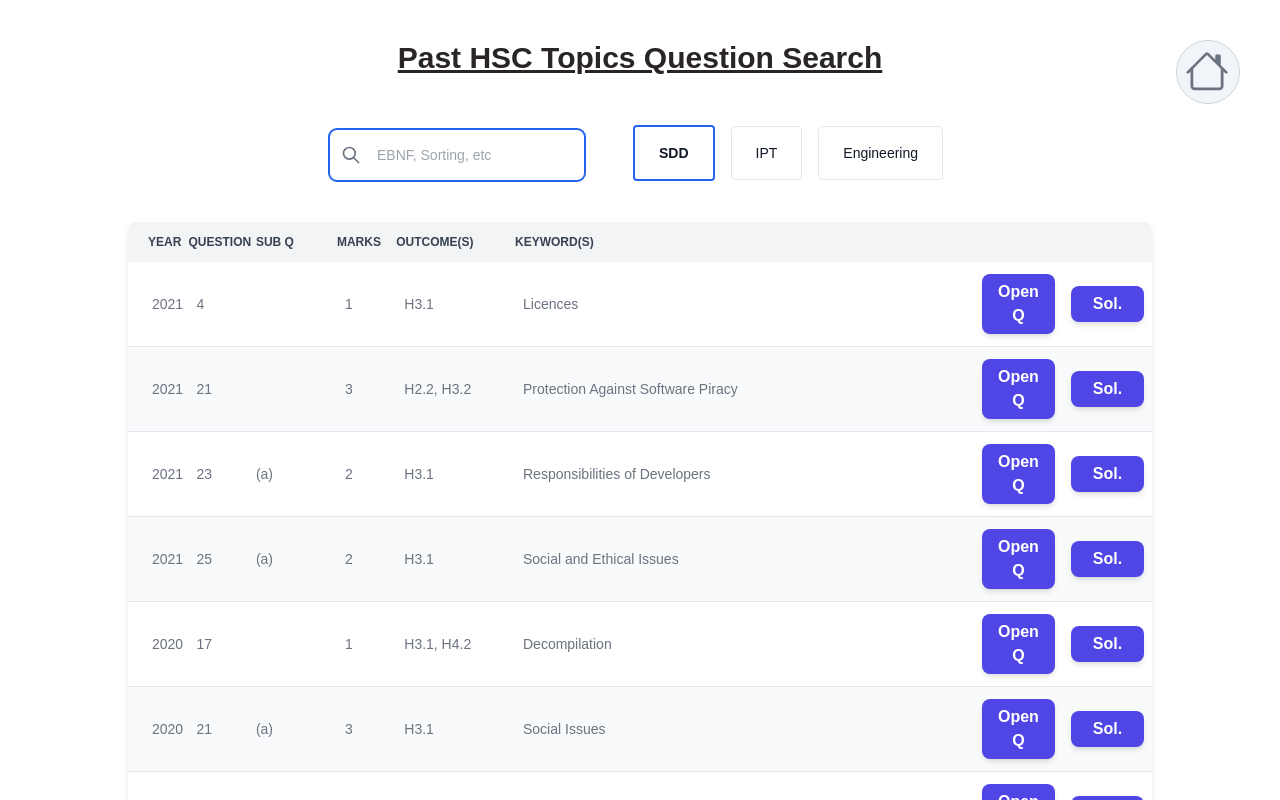
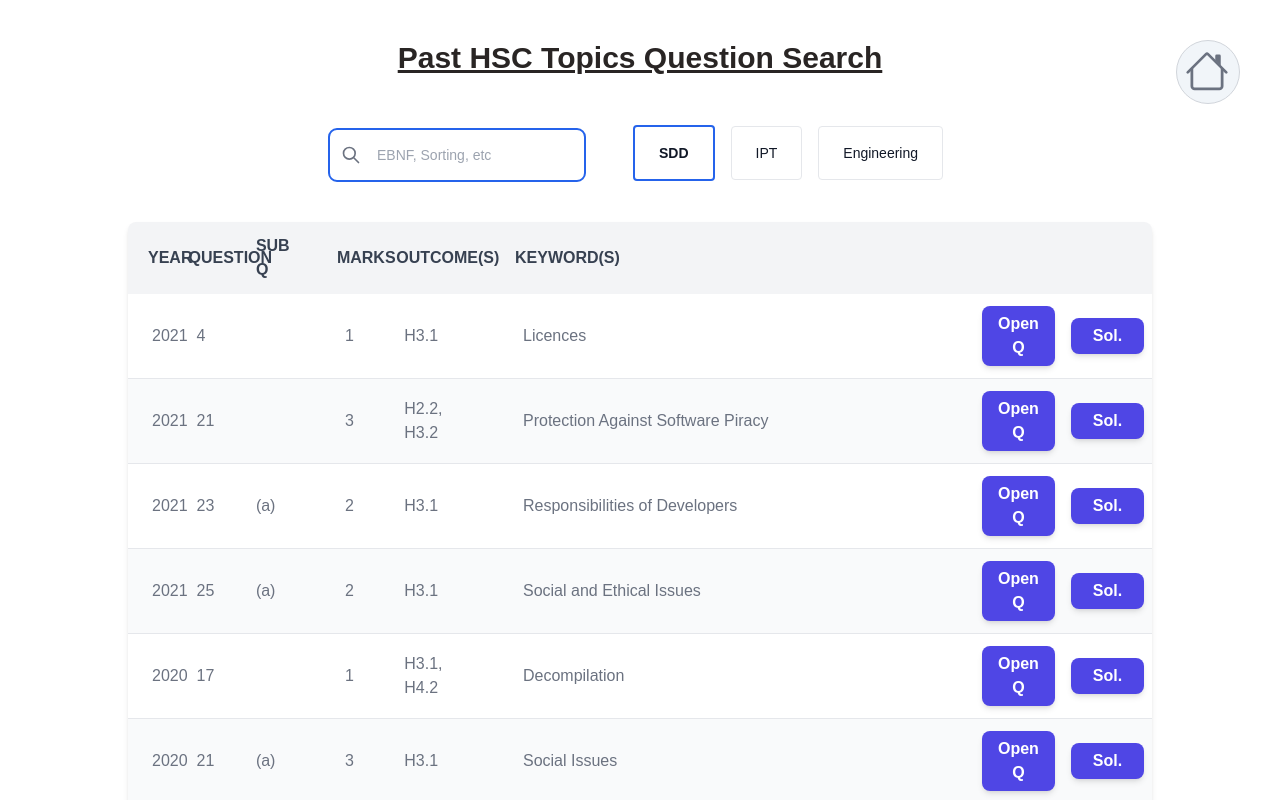
Before and after one commit to jamiejcole/ipt-sdd-react, a React (Create React App) app: page / in a window 1280 px wide. Shown: the top 800 px of the page. Built offline with nearby package versions, Linux system fonts and the light colour scheme.

Commit message:
changed size of talbe

```diff
--- a/src/App.js
+++ b/src/App.js
@@ -241,8 +241,8 @@ const App = () => {
 
           <div className="pt-10 flex w-4/5 item-center align-center">
             <div className="flex overflow-x-auto relative shadow-md sm:rounded-lg">
-              <table className="table-fixed w-full text-sm text-left text-gray-500">
-                <thead className="text-xs text-gray-700 uppercase bg-gray-100">
+              <table className="table-fixed w-full text-md text-left text-gray-500">
+                <thead className="text-s text-gray-700 uppercase bg-gray-100">
                   <tr>
                     <th scope="col" className="w-6 py-3 pl-5">
                       Year
```
